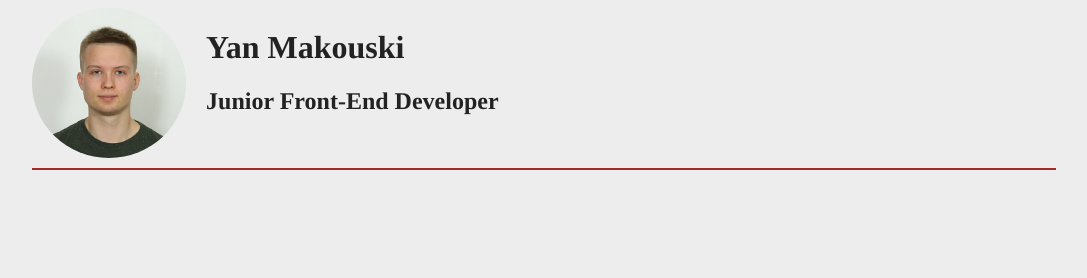
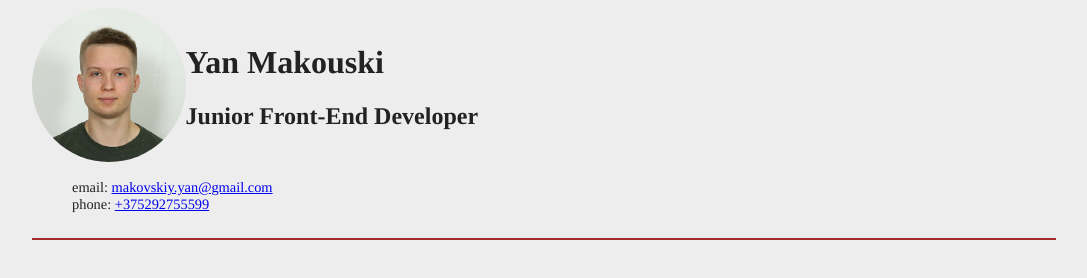
Before and after one commit to MakouskiYan/rsschool-codejam1-cv, a plain HTML site: page index.html in a window 1280 px wide. Shown: the whole page, without its empty margins (96-1183 px from the left). Drawn offline with Linux system fonts and the light colour scheme.

Commit message:
fix: Fix the contacts in header

```diff
--- a/index.html
+++ b/index.html
@@ -12,11 +12,17 @@
     <header>
         <div class="container">
             <div id="photo">
-                <img src="images/me.png" alt="Photo of me" width="150px" height="150px">
+                <img src="images/me.png" alt="Photo of me" width="150" height="150">
             </div>
             <div id="name">
                 <h1>Yan Makouski</h1>
                 <h2>Junior Front-End Developer</h2>
+            </div>
+            <div id="contacts">
+                <ul>
+                    <li>email: <a href="mailto:makovskiy.yan@gmail.com" target="_blank">makovskiy.yan@gmail.com</a></li>
+                    <li>phone: <a href="tel:+375292755599">+375292755599</a></li>
+                </ul>
             </div>
             <div class="clear"></div>
             <div class="thickLine"></div>
--- a/style.css
+++ b/style.css
@@ -6,21 +6,26 @@ html, body {background: #ededed; font-family: 'Times', helvetica, arial, sans-se
     padding: 0 15px;
     margin: 0 auto;
 }
+
 #photo img{
     border-radius: 50%;
     width: 15%;
+    height: 15%;
     float: left;
 }
+#contacts{
+    font-size: 0.9em;
+}
 #name{
-    float: right;
-    text-align: left;
-    width: 83%;
-    margin: auto 0;
+    padding: 15px;
+}
+#contacts ul{
+    list-style-type: none;
 }
 .thickLine{
     margin-top: 10px;
     border-bottom: solid brown 2px;
 }
-.clear{
+.clear {
     clear: both;
 }
```
